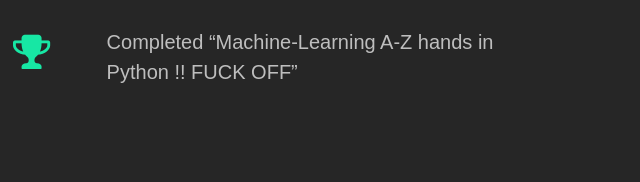
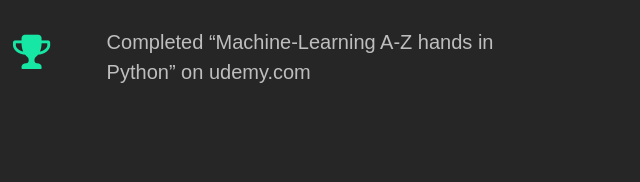
Before and after one commit to abhiishekvadapalli/profile_web, a plain HTML site: page index.html in a window 1280 px wide. Both pictures are taken after a click on the link "Achievements". Shown: the part 453-635 px from the top of the page, 367-1007 px from the left. Drawn offline with Linux system fonts and the light colour scheme; some packages are replaced by stand-ins of ours; files whose address does not match are found by name.

Commit message:
original

```diff
--- a/index.html
+++ b/index.html
@@ -105,7 +105,7 @@
 									<i class="icon-trophy"></i>
 								</div>
 								<div class="fh5co-text">
-									<p>Completed  “Machine-Learning A-Z hands in Python    !! FUCK OFF” </p>
+									<p>Completed  “Machine-Learning A-Z hands in Python” on udemy.com </p>
 								</div>
 							</div>
 
```
